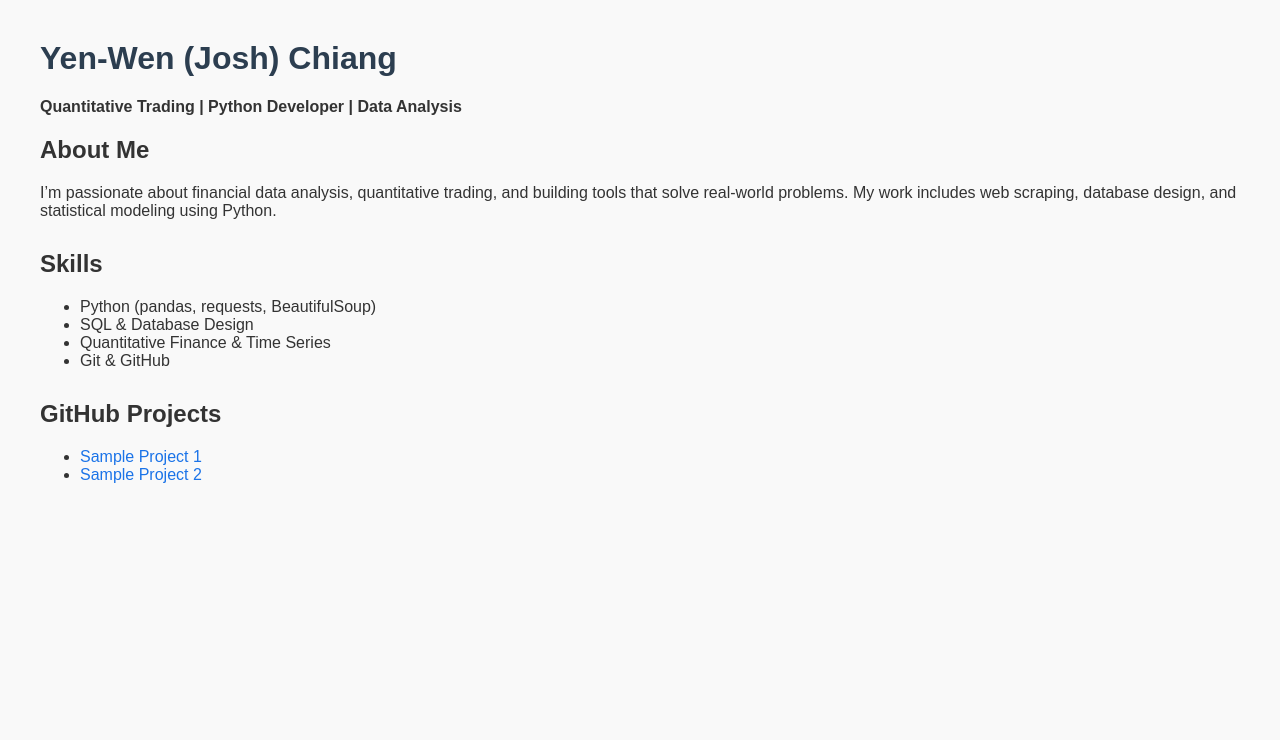
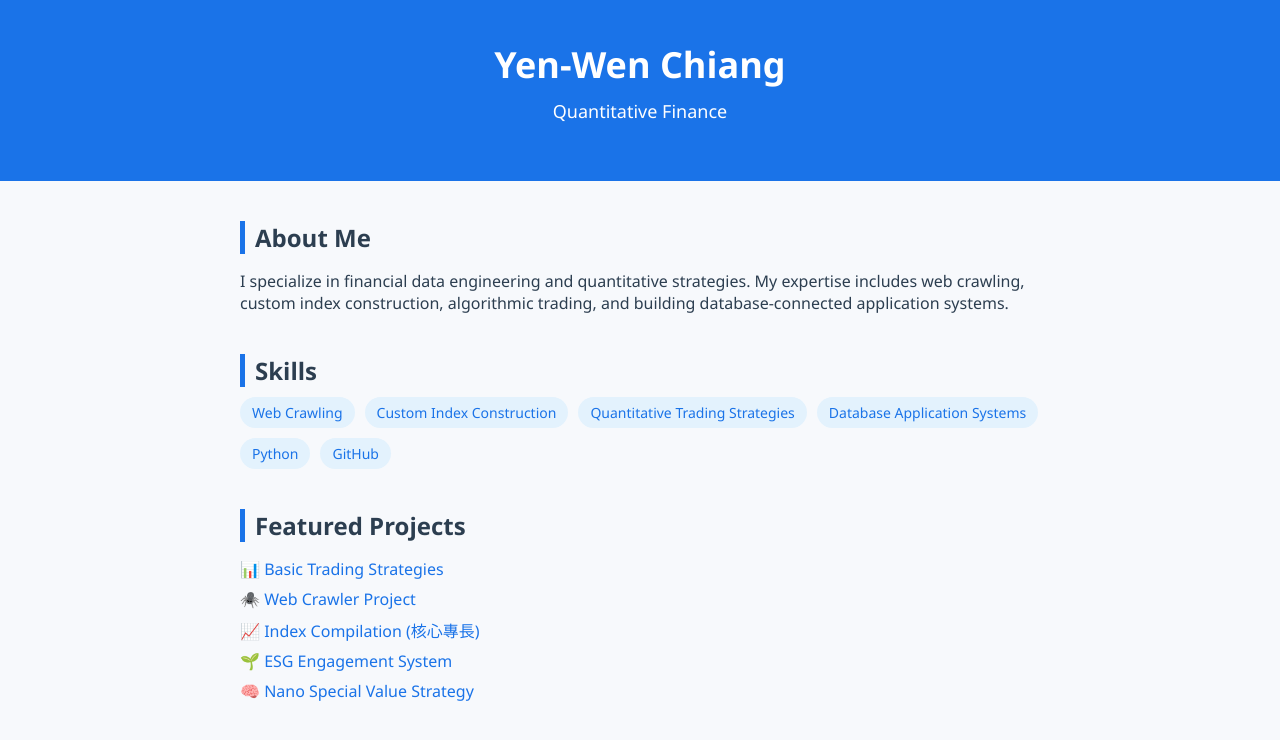
Before and after one commit to ChiangYen-Wen/ChiangYen-Wen.github.io, a plain HTML site: page index.html in a window 1280 px wide. Drawn offline with Linux system fonts and the light colour scheme.

Commit message:
Update index.html

```diff
--- a/index.html
+++ b/index.html
@@ -1,40 +1,116 @@
 <!DOCTYPE html>
 <html lang="en">
 <head>
-    <meta charset="UTF-8">
-    <title>Yen-Wen Chiang | GitHub Portfolio</title>
+  <meta charset="UTF-8" />
+  <meta name="viewport" content="width=device-width, initial-scale=1.0"/>
+  <title>Yen-Wen Chiang | Quantitative Finance</title>
   <style>
-        body { font-family: Arial, sans-serif; margin: 40px; background-color: #f9f9f9; color: #333; }
-        h1 { color: #2c3e50; }
-        a { color: #1a73e8; text-decoration: none; }
-        .section { margin-bottom: 30px; }
+    body {
+      font-family: 'Segoe UI', sans-serif;
+      margin: 0;
+      padding: 0;
+      background-color: #f7f9fc;
+      color: #2c3e50;
+    }
+
+    header {
+      background-color: #1a73e8;
+      color: white;
+      padding: 40px 20px;
+      text-align: center;
+    }
+
+    header h1 {
+      margin: 0;
+      font-size: 36px;
+    }
+
+    header p {
+      font-size: 18px;
+      margin-top: 10px;
+    }
+
+    .section {
+      max-width: 800px;
+      margin: 40px auto;
+      padding: 0 20px;
+    }
+
+    .section h2 {
+      border-left: 5px solid #1a73e8;
+      padding-left: 10px;
+      font-size: 24px;
+      margin-bottom: 10px;
+    }
+
+    ul {
+      list-style-type: none;
+      padding-left: 0;
+    }
+
+    ul li {
+      margin: 8px 0;
+    }
+
+    a {
+      color: #1a73e8;
+      text-decoration: none;
+    }
+
+    a:hover {
+      text-decoration: underline;
+    }
+
+    .skills {
+      display: flex;
+      flex-wrap: wrap;
+      gap: 10px;
+    }
+
+    .skill-tag {
+      background-color: #e3f2fd;
+      color: #1a73e8;
+      padding: 6px 12px;
+      border-radius: 20px;
+      font-size: 14px;
+    }
   </style>
 </head>
 <body>
 
-    <h1>Yen-Wen (Josh) Chiang</h1>
-    <p><strong>Quantitative Trading | Python Developer | Data Analysis</strong></p>
+  <header>
+    <h1>Yen-Wen Chiang</h1>
+    <p>Quantitative Finance</p>
+  </header>
 
   <div class="section">
     <h2>About Me</h2>
-        <p>I’m passionate about financial data analysis, quantitative trading, and building tools that solve real-world problems. My work includes web scraping, database design, and statistical modeling using Python.</p>
+    <p>
+      I specialize in financial data engineering and quantitative strategies. My expertise includes web crawling,
+      custom index construction, algorithmic trading, and building database-connected application systems.
+    </p>
   </div>
 
   <div class="section">
     <h2>Skills</h2>
-        <ul>
-            <li>Python (pandas, requests, BeautifulSoup)</li>
-            <li>SQL & Database Design</li>
-            <li>Quantitative Finance & Time Series</li>
-            <li>Git & GitHub</li>
-        </ul>
+    <div class="skills">
+      <span class="skill-tag">Web Crawling</span>
+      <span class="skill-tag">Custom Index Construction</span>
+      <span class="skill-tag">Quantitative Trading Strategies</span>
+      <span class="skill-tag">Database Application Systems</span>
+      <span class="skill-tag">Python</span>
+      <span class="skill-tag">GitHub</span>
+    </div>
   </div>
 
   <div class="section">
-        <h2>GitHub Projects</h2>
+    <h2>Featured Projects</h2>
     <ul>
-            <li><a href="https://github.com/ChiangYen-Wen/ESG_Engagement_System">Sample Project 1</a></li>
-            <li><a href="https://github.com/ChiangYen-Wen/Basic_Trading_Strategies">Sample Project 2</a></li>
+      <li><a href="https://github.com/ChiangYen-Wen/Basic_Trading_Strategies" target="_blank">📊 Basic Trading Strategies</a></li>
+      <li><a href="https://github.com/ChiangYen-Wen/Web_Crawler_Project" target="_blank">🕷️ Web Crawler Project</a></li>
+      <li><a href="https://github.com/ChiangYen-Wen/Index_Compilation" target="_blank">📈 Index Compilation (核心專長)</a></li>
+      <li><a href="https://github.com/ChiangYen-Wen/ESG_Engagement_System" target="_blank">🌱 ESG Engagement System</a></li>
+      <li><a href="https://github.com/ChiangYen-Wen/Nano_Special_Value_Strategy" target="_blank">🧠 Nano Special Value Strategy</a></li>
     </ul>
   </div>
 
```
Lines whose indentation alone changed are shown as unchanged.
